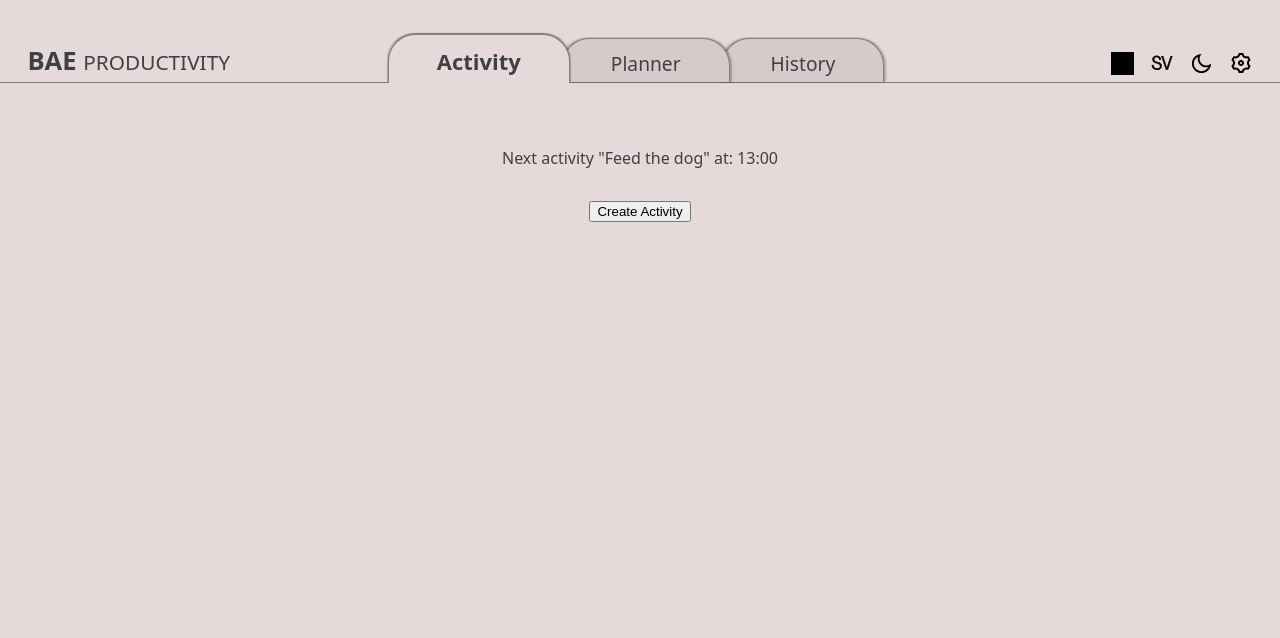
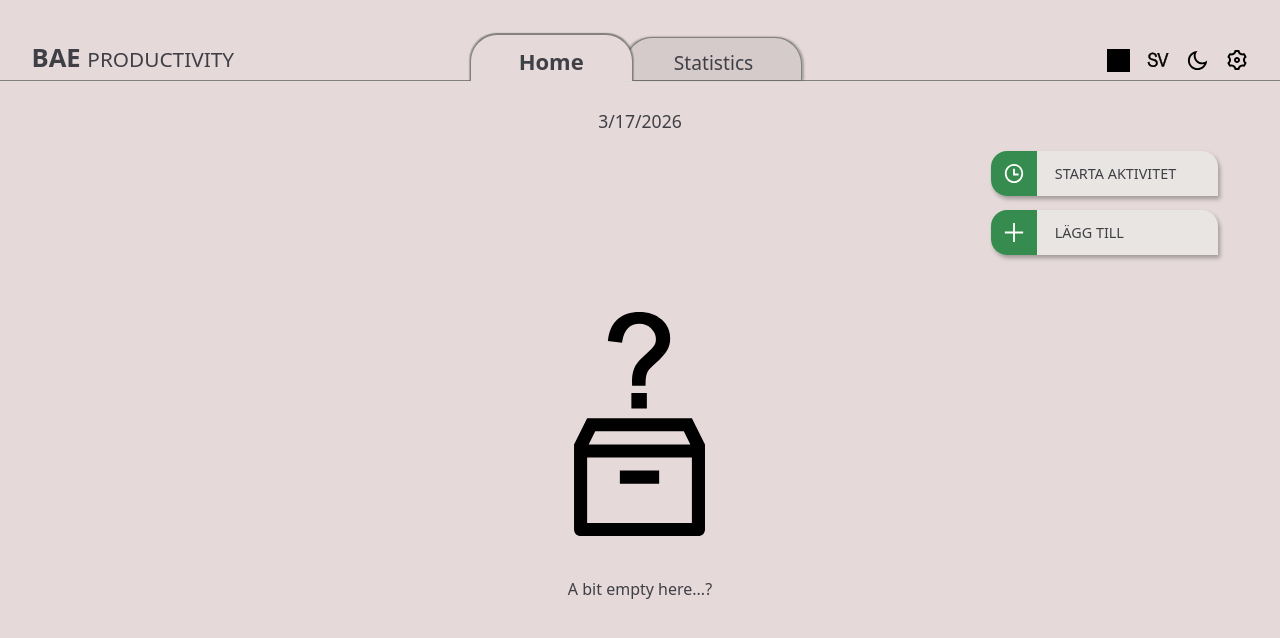
Before and after one commit to ollewarne/linkoping-pps, a React (Vite) app: page / in a window 1280 px wide. Shown: the top 638 px of the page. Built offline with nearby package versions, Linux system fonts and the light colour scheme; grey boxes are pictures that could not be loaded.

Commit message:
kasta activity-page åt ####

```diff
--- a/src/App.jsx
+++ b/src/App.jsx
@@ -6,7 +6,6 @@ import MobileLayout from "./layouts/MobileLayout/MobileLayout";
 import DesktopLayout from "./layouts/DesktopLayout/DesktopLayout";
 import PlannerPage from "./pages/PlannerPage";
 import StatisticsPage from "./pages/StatisticsPage";
-import ActivityPage from "./pages/ActivityPage";
 import NotFoundPage from "./pages/NotFoundPage";
 import { Route, Routes } from "react-router";
 
@@ -35,18 +34,16 @@ function App() {
             {isMobile ? (
                 <Routes>
                     <Route path="/" end element={<MobileLayout />}>
-                        <Route index element={<ActivityPage />} />
-                        <Route path="planner" element={<PlannerPage />} />
-                        <Route path="history" element={<StatisticsPage />} />
+                        <Route index element={<PlannerPage />} />
+                        <Route path="statPage" element={<StatisticsPage />} />
                         <Route path="*" element={<NotFoundPage />} />
                     </Route>
                 </Routes>
             ) : (
                 <Routes>
                     <Route path="/" end element={<DesktopLayout />}>
-                        <Route index element={<ActivityPage />} />
-                        <Route path="planner" element={<PlannerPage />} />
-                        <Route path="history" element={<StatisticsPage />} />
+                        <Route index element={<PlannerPage />} />
+                        <Route path="statPage" element={<StatisticsPage />} />
                         <Route path="*" element={<NotFoundPage />} />
                     </Route>
                 </Routes>
--- a/src/components/ActivityCard/ActivityCard.jsx
+++ b/src/components/ActivityCard/ActivityCard.jsx
@@ -127,7 +127,7 @@ function ActivityCard({ activity = {} }) {
                             <div className={styles.cardHeaderContainer}>
                                 <p className={styles.cardHeaderScheduled}>{activity.scheduledTimeStart} - {activity.scheduledTimeStop}</p>
 
-                                <div>
+                                {/* <div>
                                 {!activity.isActive
                                     ? <></>
                                     : <p>Active</p>}
@@ -135,7 +135,7 @@ function ActivityCard({ activity = {} }) {
                                 ? <></>
                                 : <img src="/throbber.svg" alt="" className={styles.activityThrobber}/>
                                 }
-                                </div>
+                                </div> */}
 
                                 <p className={styles.cardHeaderCategory}>{activity.category}</p>
 
--- a/src/components/ActivityForm/ActivityForm.jsx
+++ b/src/components/ActivityForm/ActivityForm.jsx
@@ -10,11 +10,11 @@ import { getWorkdayFromStorage } from "../../utils/workdayStorage";
 import WorkDayForm from "../WorkDayForm/WorkDayForm";
 
 
-function ActivityForm({ onClose, defaultMode = null }) {
+function ActivityForm({ onClose, planMode = false }) {
 
     // ----- STATES FÖR ATT STYRA ANVÄNDARFLÖDET I FORMET -----
-    const [showForm, setShowForm] = useState(defaultMode ? true : false);
-    const [isScheduled, setIsScheduled] = useState(defaultMode === "scheduled");
+    const [showForm, setShowForm] = useState(planMode ? true : false);
+    const [isScheduled, setIsScheduled] = useState(planMode);
     const [scheduleOption, setScheduleOption] = useState(null);
     const [showScheduleOption, setShowScheduleOption] = useState(false);
 
@@ -102,38 +102,11 @@ function ActivityForm({ onClose, defaultMode = null }) {
 
             {workformData ? (
                 <>
-                    <h2>{languageLibrary[language].form2Header /* Register activity*/}</h2>
+
                     <form onSubmit={handleSubmit}>
-
-
-                        {/* ---------- PLANNER BUTTONS (Start Activity / Schedule Activity) ---------- */}
-                        {!defaultMode && (
-                            <div className={styles.plannerButtons}>
-                                <button
-                                    id='start-activity'
-                                    className={!showForm ? styles.bigActivityButton : styles.smallActivityButton}
-                                    onClick={() => {
-                                        setIsScheduled(false)
-                                        setShowForm(true)
-                                    }}>
-                                    START
-                                </button>
-                                <button
-                                    id='schedule-activity'
-                                    className={!showForm ? styles.bigScheduleButton : styles.smallScheduleButton}
-                                    onClick={() => {
-                                        setIsScheduled(true)
-                                        setShowForm(true)
-                                    }}>
-                                    SCHEDULE
-                                </button>
-                            </div>
-                        )}
-
 
                         {/* ---------- SHOW FORM ---------- */}
 
-                        {showForm && (
                             <>
 
                                 {/* ---------- CATEGORY & TITLE ---------- */}
@@ -245,7 +218,7 @@ function ActivityForm({ onClose, defaultMode = null }) {
                                     </button>
                                 </div>
                             </>
-                        )}
+
                     </form>
                 </>) : (
                 <>
--- a/src/components/Planner/Planner.jsx
+++ b/src/components/Planner/Planner.jsx
@@ -10,12 +10,16 @@ import { getWorkdayFromStorage } from "../../utils/workdayStorage";
 import WorkDayForm from "../WorkDayForm/WorkDayForm";
 import { convertStringTimeToMinutes, getCurrentTime } from "../../utils/convertTime";
 import { useEffect, useMemo, useState } from "react";
+import { CountdownDisplay } from "../CountdownTimer/CountdownDisplay";
+import { useTimer } from "../../contexts/TimerContext";
 
 function Planner() {
     const { activities, plannedActivities, plannerMode, setPlannerMode } = useActivities();
+    const {activeActivity } = useTimer();
     const [currentTime, setCurrentTime] = useState(
         getCurrentTime()
     );
+    // const [isScheduled, setIsScheduled] = useState(defaultMode === "scheduled");
 
     useEffect(() => {
         if (plannerMode) return;
@@ -30,12 +34,13 @@ function Planner() {
     const { historyActivities, agendaActivities, activeActivities } = useMemo(() => {
         const history = [];
         const agenda = [];
+        const active = [];
 
         plannedActivities.forEach((a) => {
-            // if (a.isActive) {
-            //     agenda.push(a);
-            //     return;
-            // }
+            if (a.isActive) {
+                active.push(a);
+                return;
+            }
 
             if (a.isCompleted) {
                 history.push(a);
@@ -53,7 +58,7 @@ function Planner() {
             }
         })
 
-        return { historyActivities: history, agendaActivities: agenda, }
+        return { historyActivities: history, agendaActivities: agenda, activeActivities: active }
     }, [plannedActivities, currentTime, plannerMode])
 
     let workformData = getWorkdayFromStorage();
@@ -89,9 +94,11 @@ function Planner() {
                 {/* --------------- AGENDA --------------- */}
                 <div className={styles.agendaContainer}>
 
+                    <CountdownDisplay/>
+
 
                     {/* --------------- EMPTY PAGE --------------- */}
-                    {agendaActivities.length === 0
+                    {agendaActivities.length === 0 && activeActivities.length === 0 && !activeActivity
                         ? <div className={styles.emptyContainer}>
                             <img src="/empty.svg" alt="Empty box" className={styles.emptyImg} />
                             <p className={styles.emptyText}>A bit empty here...?</p>
@@ -114,6 +121,29 @@ function Planner() {
                 <div className={styles.buttonsContainer}>
 
 
+
+                    {/* --------------- START ACTIVITY BTN --------------- */}
+                    <Modal trigger={(
+                        <button
+                            id='start-activity'
+                            className={styles.startActivityBtn}
+                            // onClick={() => {
+                            //     setIsScheduled(false)
+                            //     // setShowForm(true)
+                            // }}
+                            >
+                            <div className={styles.colorBlock} style={{backgroundColor: '#358C4E'}}></div>
+                            <img src="/timer.svg" alt="" />
+                            <p>Starta Aktivitet</p>
+                        </button>
+                    )}>
+                        <ActivityForm
+                            planMode={false}
+                        />
+
+                    </Modal>
+
+
                     {/* --------------- ADD BTN --------------- */}
                     <Modal trigger={(
                         <button className={styles.addActivityBtn}>
@@ -125,7 +155,7 @@ function Planner() {
 
                         {workformData ? (
                             <ActivityForm
-                                defaultMode="scheduled"
+                                planMode={true}
                             />
                         ) : (
                             <>
@@ -136,7 +166,7 @@ function Planner() {
                     </Modal>
 
                     {/* --------------- START / STOP BTN --------------- */}
-                    {agendaActivities.length === 0
+                    {agendaActivities.length === 0 && !plannerMode
                         ? <></>
                         : <button onClick={() => setPlannerMode(!plannerMode)} className={styles.startActivityBtn}>
                             <div className={styles.colorBlock} style={{backgroundColor: plannerMode ? '#EF2917' : '#358C4E'}}></div>
--- a/src/layouts/DesktopLayout/DesktopLayout.jsx
+++ b/src/layouts/DesktopLayout/DesktopLayout.jsx
@@ -12,14 +12,11 @@ function DesktopLayout() {
             <header className={styles.siteHeader}>
                 <h1>BAE <span> Productivity</span></h1>
                 <nav className={styles.navigation}>
-                    <NavLink to="/" end className={({ isActive }) => (isActive ? styles.active : styles.navLink)}>
-                        Activity
+                    <NavLink to="/" className={({ isActive }) => (isActive ? styles.active : styles.navLink)}>
+                        Home
                     </NavLink>
-                    <NavLink to="/planner" className={({ isActive }) => (isActive ? styles.active : styles.navLink)}>
-                        Planner
-                    </NavLink>
-                    <NavLink to="/history" className={({ isActive }) => (isActive ? styles.active : styles.navLink)}>
-                        History
+                    <NavLink to="/statPage" className={({ isActive }) => (isActive ? styles.active : styles.navLink)}>
+                        Statistics
                     </NavLink>
                 </nav>
                 <div className={styles.buttonGroup}>
--- a/src/layouts/MobileLayout/BottomNav.tsx
+++ b/src/layouts/MobileLayout/BottomNav.tsx
@@ -5,14 +5,11 @@ export default function BottomNav() {
     return (
         <div className={styles.container}>
             <nav className={styles.navigation}>
-                <NavLink to="/" end className={({ isActive }) => (isActive ? styles.active : styles.navLink)}>
-                    Activity
+                <NavLink to="/" className={({ isActive }) => (isActive ? styles.active : styles.navLink)}>
+                    Home
                 </NavLink>
-                <NavLink to="/planner" className={({ isActive }) => (isActive ? styles.active : styles.navLink)}>
-                    Planner
-                </NavLink>
-                <NavLink to="/history" className={({ isActive }) => (isActive ? styles.active : styles.navLink)}>
-                    History
+                <NavLink to="/statPage" className={({ isActive }) => (isActive ? styles.active : styles.navLink)}>
+                    Statistics
                 </NavLink>
             </nav>
         </div>
--- a/src/pages/ActivityPage.css
+++ /dev/null
@@ -1,41 +0,0 @@
-.activity-timer {
-    display: flex;
-    flex-direction: column;
-    align-items: center;
-    justify-content: center;
-    text-align: center;
-    padding: 2rem;
-    margin: 2rem auto;
-    gap: 0.5rem;
-}
-
-.activity-timer p {
-    margin: 0;
-    font-weight: 300;
-    letter-spacing: 0.5px;
-}
-
-.activity-timer p:first-child {
-    font-size: 1.5rem;
-    font-weight: 500;
-    color: #2563eb;
-}
-
-.activity-timer p:nth-child(2) {
-    font-size: 2.5rem;
-    font-weight: 200;
-    color: #0ea5e9;
-}
-
-.activity-timer p:last-child {
-    font-size: 1rem;
-    color: #10b981;
-}
-
-.page-content {
-    display: flex;
-    flex-direction: column;
-    align-items: center;
-    gap: 1rem;
-    padding: 2rem;
-}
--- a/src/pages/ActivityPage.jsx
+++ /dev/null
@@ -1,20 +0,0 @@
-import Modal from "../components/Modal/Modal";
-import ActivityForm from "../components/ActivityForm/ActivityForm";
-import './ActivityPage.css';
-import { CountdownDisplay } from "../components/CountdownTimer/CountdownDisplay";
-
-function ActivityPage() {
-    return (
-        <>
-            <div className="page-content">
-                <CountdownDisplay />
-                <p>Next activity "Feed the dog" at: 13:00</p>
-                <Modal trigger={<button>Create Activity</button>}>
-                    <ActivityForm />
-                </Modal>
-            </div>
-        </>
-    )
-}
-
-export default ActivityPage;
```
Also changed, not shown: public/timer.svg (added).
